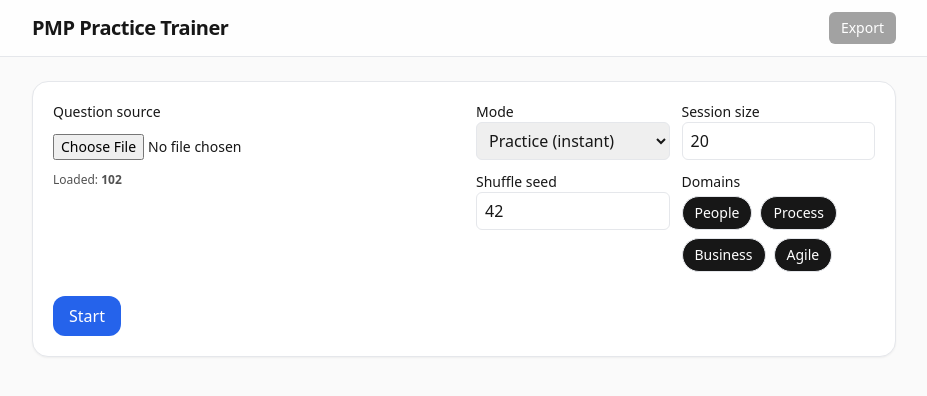
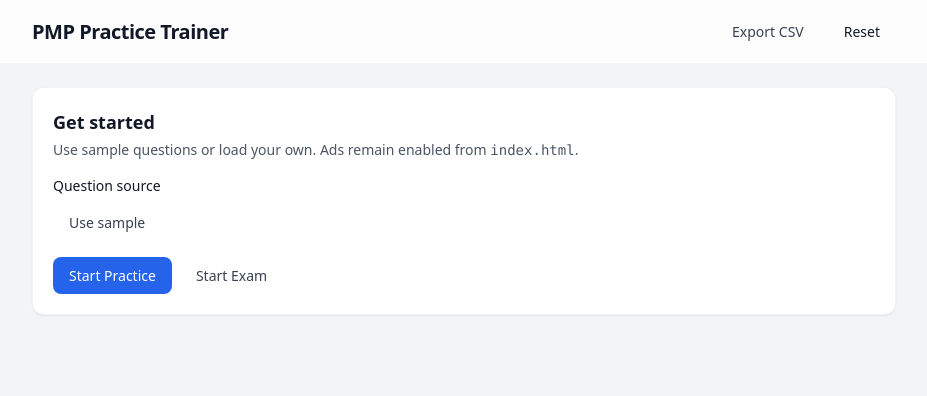
Before and after one commit to wyattzacher/projectcoach-trainer, a React (Vite) app: page / in a window 1280 px wide. Shown: the top 396 px of the page, without its empty margins (176-1103 px from the left). Built offline with nearby package versions, Linux system fonts and the light colour scheme; the HTML template or start-up script is replaced by a standard one.

Commit message:
Update App.jsx

```diff
--- a/src/App.jsx
+++ b/src/App.jsx
@@ -1,314 +1,274 @@
-// @ts-nocheck
-import React, { useEffect, useMemo, useState } from "react";
+import React, { useEffect, useMemo, useRef, useState } from "react";
 
 /**
- * PMP Practice Trainer — Single file (no external utils)
- * This version is intentionally minimal to prove the build works.
- * After it deploys, we can layer features back.
+ * If you already have your own quiz data/logic, replace ONLY the places marked with
+ *  // TODO: hook into your existing logic
+ * and keep the JSX/styling.
  */
 
-/* ========== Utils (kept here) ========== */
-function shuffle(arr, seed) {
-  const a = [...arr];
-  let s = seed ?? Math.floor(Math.random() * 1e9);
-  const rand = () => { s ^= s << 13; s ^= s >>> 17; s ^= s << 5; return (s >>> 0) / 4294967296; };
-  for (let i = a.length - 1; i > 0; i--) {
-    const j = Math.floor(rand() * (i + 1));
-    [a[i], a[j]] = [a[j], a[i]];
-  }
-  return a;
-}
+// ---- Sample data (safe fallback). Replace with your loader/parsing if you have one. ----
+const SAMPLE_QUESTIONS = [
+  {
+    id: "q1",
+    question: "A project is behind schedule due to unexpected vendor delays. What should the PM do first?",
+    choices: [
+      "Crash the schedule by adding more resources immediately",
+      "Update the risk register and evaluate response options",
+      "Escalate to the sponsor for a decision",
+      "Re-baseline without consulting stakeholders",
+    ],
+    answerIndex: 1,
+    domain: "Risk",
+  },
+  {
+    id: "q2",
+    question: "Which artifact best tracks benefits realization after project closure?",
+    choices: [
+      "Stakeholder register",
+      "Benefits management plan",
+      "Project charter",
+      "Issue log",
+    ],
+    answerIndex: 1,
+    domain: "Business Value",
+  },
+];
 
-function toCSV(rows) {
-  return rows.map(r =>
-    r.map(cell =>
-      /[",\n]/.test(String(cell))
-        ? '"' + String(cell).replace(/"/g,'""') + '"'
-        : String(cell)
-    ).join(",")
-  ).join("\n");
-}
+// ---- Helpers ----
+function clamp(n, min, max) { return Math.max(min, Math.min(max, n)); }
 
-function download(filename, text) {
-  const blob = new Blob([text], { type: "text/csv;charset=utf-8;" });
-  const url = URL.createObjectURL(blob);
-  const a = document.createElement("a");
-  a.href = url; a.download = filename; a.click();
-  URL.revokeObjectURL(url);
-}
-
-function parseCSVStream(text) {
-  const rows = [], len = text.length; let i = 0, row = [], cur = "", inQ = false;
-  while (i < len) {
-    const ch = text[i];
-    if (ch === '"') { if (inQ && i+1 < len && text[i+1] === '"') { cur += '"'; i += 2; continue; } inQ = !inQ; i++; continue; }
-    if (!inQ && ch === ',') { row.push(cur); cur = ""; i++; continue; }
-    if (!inQ && (ch === '\n' || ch === '\r')) {
-      row.push(cur); cur = "";
-      if (row.length && row.some(c => c !== "")) rows.push(row);
-      row = [];
-      if (ch === '\r' && i + 1 < len && text[i+1] === '\n') i += 2; else i++;
-      continue;
-    }
-    cur += ch; i++;
-  }
-  if (cur.length > 0 || row.length > 0) { row.push(cur); if (row.length && row.some(c => c !== "")) rows.push(row); }
-  return rows;
-}
-
-function parseCSV(text) {
-  const table = parseCSVStream(text);
-  if (!table.length) return [];
-  const H = table[0].map(h => h.trim().toLowerCase());
-  const ix = n => H.indexOf(n);
-  const qi = ix("id"), di = ix("domain"), qq = ix("question"),
-        ai = ix("a"), bi = ix("b"), ci = ix("c"), dd = ix("d"),
-        co = ix("correct"), ex = ix("explanation"), rf = ix("reference");
-  const required = [di, qq, ai, bi, ci, dd, co];
-  if (required.some(i => i < 0)) return [];
-  const allowed = new Set(["People","Process","Business","Agile"]);
-  const toIdx = s => { const m={a:0,b:1,c:2,d:3}; const t=String(s).trim().toLowerCase(); if (t in m) return m[t]; if (/^[0-3]$/.test(t)) return Number(t); };
-  return table.slice(1).reduce((out,row,r) => {
-    if (!row || row.every(c => !c || !String(c).trim())) return out;
-    const ans = toIdx(row[co] || ""); const dom = (row[di] || "").trim();
-    if (ans === undefined || !allowed.has(dom)) return out;
-    out.push({
-      id: (qi >= 0 ? (row[qi] || "").trim() : "") || `U${r+1}`,
-      domain: dom,
-      question: (row[qq] || "").trim(),
-      choices: [(row[ai]||"").trim(), (row[bi]||"").trim(), (row[ci]||"").trim(), (row[dd]||"").trim()],
-      answerIndex: ans,
-      explanation: ex >= 0 ? (row[ex] || "") : "",
-      reference: rf >= 0 ? (row[rf] || "") : "",
-    });
-    return out;
-  }, []);
-}
-
-/* ========== App (UI) ========== */
-const DOMAINS = ["People","Process","Business","Agile"];
-function isV21(q){ return q && typeof q === "object" && ("item_type" in q || "correct_index" in q); }
-
-export default function App() {
-  const [allQuestions, setAllQuestions] = useState([]);
-  const [selectedDomains, setSelectedDomains] = useState({ People:true, Process:true, Business:true, Agile:true });
-  const [mode, setMode] = useState("practice");
-  const [sessionSize, setSessionSize] = useState(20);
-  const [seed, setSeed] = useState(42);
-
-  const [sessionQs, setSessionQs] = useState([]);
+function useQuizEngine(initial = SAMPLE_QUESTIONS) {
+  // TODO: hook into your existing parser/loader if you already load from CSV/XLSX
+  const [questions, setQuestions] = useState(initial);
   const [idx, setIdx] = useState(0);
   const [started, setStarted] = useState(false);
-  const [finished, setFinished] = useState(false);
+  const [mode, setMode] = useState(null); // "practice" | "exam"
+  const [answers, setAnswers] = useState({}); // id -> choiceIndex
+  const [eliminated, setEliminated] = useState({}); // id -> Set(choiceIndex)
 
-  const [eliminated, setEliminated] = useState({});
-  const [chosenHistory, setChosenHistory] = useState([]);
-  const [firstTryCorrect, setFirstTryCorrect] = useState(null);
-  const [results, setResults] = useState({});
-  const [flagged, setFlagged] = useState({});
-  const [questionStart, setQuestionStart] = useState(null);
-
-  useEffect(() => {
-    (async () => {
-      try {
-        const rj = await fetch("/questions.json", { cache: "no-store" });
-        if (rj.ok) {
-          const arr = await rj.json();
-          if (Array.isArray(arr) && arr.length) { setAllQuestions(arr); return; }
-        }
-      } catch {}
-      try {
-        const rc = await fetch("/questions.csv", { cache: "no-store" });
-        if (rc.ok) {
-          const txt = await rc.text();
-          const qs = parseCSV(txt);
-          if (qs.length) setAllQuestions(qs);
-        }
-      } catch {}
-    })();
-  }, []);
-
-  const filtered = useMemo(
-    () => allQuestions.filter(q => q && q.domain && selectedDomains[q.domain]),
-    [allQuestions, selectedDomains]
+  const current = questions[idx] ?? null;
+  const total = questions.length;
+  const correctCount = useMemo(
+    () =>
+      Object.entries(answers).reduce((acc, [qid, choiceIndex]) => {
+        const q = questions.find(q => q.id === qid);
+        return acc + (q && q.answerIndex === choiceIndex ? 1 : 0);
+      }, 0),
+    [answers, questions]
   );
 
-  function startSession() {
-    const pool = shuffle(filtered, seed);
-    const pick = pool.slice(0, Math.min(sessionSize, pool.length));
-    setSessionQs(pick);
+  const progressPercent = total ? Math.round(((idx + 1) / total) * 100) : 0;
+
+  function startPractice() {
+    setMode("practice");
+    setStarted(true);
+  }
+  function startExam() {
+    setMode("exam");
+    setStarted(true);
+  }
+  function resetAll() {
+    setMode(null);
+    setStarted(false);
     setIdx(0);
-    setStarted(true);
-    setFinished(false);
-    setResults({});
+    setAnswers({});
     setEliminated({});
-    setChosenHistory([]);
-    setFirstTryCorrect(null);
-    setQuestionStart(Date.now());
   }
 
-  const q = sessionQs[idx];
-  const progressPct = started ? Math.round((idx / Math.max(1, sessionQs.length)) * 100) : 0;
-  const correctIndex = (question) => isV21(question) ? (question.correct_index ?? 0) : question.answerIndex;
-
-  function recordResult(isCorrect) {
-    if (!q) return;
-    const tries = Math.max(1, chosenHistory.length || 1);
-    setResults(prev => ({
-      ...prev,
-      [q.id]: { id: q.id, firstTryCorrect: !!(isCorrect && tries === 1), tries, timeMs: questionStart ? Date.now() - questionStart : 0, chosenHistory: [...chosenHistory] }
-    }));
+  function toggleEliminate(choiceIndex) {
+    if (!current) return;
+    setEliminated(prev => {
+      const set = new Set(prev[current.id] || []);
+      if (set.has(choiceIndex)) set.delete(choiceIndex);
+      else set.add(choiceIndex);
+      return { ...prev, [current.id]: Array.from(set) };
+    });
   }
 
-  function onChoice(choiceIdx) {
-    const correct = correctIndex(q);
-    if (mode === "practice") {
-      if (choiceIdx === correct) {
-        setChosenHistory(prev => [...prev, choiceIdx]);
-        recordResult(true);
-        setFirstTryCorrect(chosenHistory.length === 0);
-        setTimeout(nextQuestion, 220);
-      } else {
-        setEliminated(prev => ({ ...prev, [choiceIdx]: true }));
-        setChosenHistory(prev => [...prev, choiceIdx]);
-        setFirstTryCorrect(false);
-      }
-    } else {
-      setChosenHistory([choiceIdx]);
-      recordResult(choiceIdx === correct);
-      nextQuestion();
+  function choose(choiceIndex) {
+    if (!current) return;
+    setAnswers(a => ({ ...a, [current.id]: choiceIndex }));
+    if (mode === "exam") {
+      // auto-advance on exam mode if not last
+      setTimeout(() => {
+        setIdx(i => clamp(i + 1, 0, total - 1));
+      }, 150);
     }
   }
 
-  function nextQuestion() {
-    const atEnd = idx + 1 >= sessionQs.length;
-    if (atEnd) { setStarted(false); setFinished(true); return; }
-    setIdx(i => i + 1);
-    setEliminated({});
-    setChosenHistory([]);
-    setFirstTryCorrect(null);
-    setQuestionStart(Date.now());
+  function next() { setIdx(i => clamp(i + 1, 0, total - 1)); }
+  function prev() { setIdx(i => clamp(i - 1, 0, total - 1)); }
+
+  function exportCSV() {
+    // TODO: if you already had an exportSummary, call that instead
+    const header = ["Question", "Chosen", "Correct", "IsCorrect", "Domain"];
+    const rows = questions.map(q => {
+      const chosen = answers[q.id] ?? "";
+      const chosenText = chosen !== "" ? q.choices[chosen] : "";
+      const correctText = q.choices[q.answerIndex];
+      const isCorrect = chosen !== "" ? (chosen === q.answerIndex ? "Yes" : "No") : "";
+      return [q.question, chosenText, correctText, isCorrect, q.domain ?? ""];
+    });
+    const csv = [header, ...rows]
+      .map(r => r.map(cell => `"${String(cell).replace(/"/g, '""')}"`).join(","))
+      .join("\n");
+    const blob = new Blob([csv], { type: "text/csv;charset=utf-8" });
+    const url = URL.createObjectURL(blob);
+    const a = document.createElement("a");
+    a.href = url;
+    a.download = "pmp_practice_export.csv";
+    a.click();
+    URL.revokeObjectURL(url);
   }
 
-  function toggleFlag() { if (!q) return; setFlagged(prev => ({ ...prev, [q.id]: !prev[q.id] })); }
+  return {
+    state: {
+      started, mode, current, idx, total, answers, eliminated,
+      correctCount, progressPercent, questions
+    },
+    actions: {
+      startPractice, startExam, resetAll, toggleEliminate, choose, next, prev, exportCSV
+    }
+  };
+}
 
-  function exportSummary() {
-    const rows = [["id","domain","first_try_correct","tries","time_ms","chosen","question","correct","explanation"]];
-    sessionQs.forEach((question) => {
-      const r = results[question.id];
-      const stem = isV21(question) ? (question.question || question.prompt || "") : question.question;
-      const cIdx = correctIndex(question);
-      const correct = question?.choices?.[cIdx] ?? "";
-      rows.push([question.id, question.domain || "", r ? String(r.firstTryCorrect) : "", r ? String(r.tries) : "", r ? String(r.timeMs) : "", r ? r.chosenHistory.join("|") : "", stem || "", correct || "", question.explanation || ""]);
-    });
-    download(`pmp_session_${new Date().toISOString().slice(0,10)}.csv`, toCSV(rows));
-  }
+export default function App() {
+  const { state, actions } = useQuizEngine();
+  const { started, mode, current, idx, total, answers, eliminated, correctCount, progressPercent } = state;
+
+  // Keep any AdSense tags in index.html; this component doesn’t touch them.
+  const percent = progressPercent;
 
   return (
-    <div className="min-h-screen bg-neutral-50 text-neutral-900">
-      <header className="sticky top-0 z-10 border-b bg-white/80 backdrop-blur">
+    <div className="min-h-screen bg-gray-100 text-gray-900">
+      {/* Top bar */}
+      <header className="sticky top-0 z-10 border-b bg-white/80 backdrop-blur glass">
         <div className="mx-auto max-w-4xl px-4 py-3 flex items-center justify-between">
           <h1 className="text-xl font-semibold tracking-tight">PMP Practice Trainer</h1>
-          <button onClick={exportSummary} className="text-sm px-3 py-1.5 rounded-md bg-neutral-900 text-white hover:opacity-90 disabled:opacity-40" disabled={!finished && !started}>Export</button>
+          <div className="flex items-center gap-2">
+            <button className="btn-ghost btn" onClick={actions.exportCSV}>Export CSV</button>
+            <button className="btn btn-danger" onClick={actions.resetAll} title="Reset">Reset</button>
+          </div>
         </div>
-        {started && (<div className="h-1 w-full bg-neutral-200"><div className="h-1 bg-blue-600 transition-all" style={{ width: `${Math.max(1, progressPct)}%` }} /></div>)}
       </header>
 
+      {/* Main */}
       <main className="mx-auto max-w-4xl px-4 py-6">
-        {!started && !finished && (
-          <section className="rounded-2xl border bg-white p-5 shadow-sm">
-            <div className="grid md:grid-cols-2 gap-6">
-              <div className="space-y-3">
-                <label className="block text-sm font-medium">Question source</label>
-                <input type="file" accept=".csv,.json" onChange={(e) => {
-                  const f = e.target.files?.[0]; if (!f) return;
-                  const reader = new FileReader();
-                  reader.onload = () => {
-                    try {
-                      const text = String(reader.result || "");
-                      if (f.name.toLowerCase().endsWith(".json")) {
-                        const arr = JSON.parse(text); if (Array.isArray(arr)) setAllQuestions(arr);
-                      } else {
-                        const qs = parseCSV(text); if (qs.length) setAllQuestions(qs);
-                      }
-                    } catch {
-                      alert("Could not parse file.");
-                    }
-                  };
-                  reader.readAsText(f);
-                }} className="block w-full text-sm" />
-                <div className="text-xs text-neutral-600">Loaded: <strong>{allQuestions.length}</strong></div>
-              </div>
-              <div className="grid grid-cols-2 gap-3">
-                <div>
-                  <label className="block text-sm font-medium">Mode</label>
-                  <select value={mode} onChange={e=>setMode(e.target.value)} className="w-full border rounded-md px-2 py-1.5">
-                    <option value="practice">Practice (instant)</option>
-                    <option value="exam">Exam (review at end)</option>
-                  </select>
-                </div>
-                <div>
-                  <label className="block text-sm font-medium">Session size</label>
-                  <input type="number" value={sessionSize} min={10} max={allQuestions.length || 9999} onChange={e=>setSessionSize(Number(e.target.value))} className="w-full border rounded-md px-2 py-1.5" />
-                </div>
-                <div>
-                  <label className="block text-sm font-medium">Shuffle seed</label>
-                  <input type="number" value={seed} onChange={e=>setSeed(Number(e.target.value))} className="w-full border rounded-md px-2 py-1.5" />
-                </div>
-                <div>
-                  <label className="block text-sm font-medium">Domains</label>
-                  <div className="flex flex-wrap gap-2 mt-1">
-                    {DOMAINS.map(d => (
-                      <button key={d} onClick={()=>setSelectedDomains(s => ({ ...s, [d]: !s[d] }))} className={`px-3 py-1.5 rounded-full border text-sm ${selectedDomains[d] ? "bg-neutral-900 text-white" : "bg-white"}`}>{d}</button>
-                    ))}
-                  </div>
-                </div>
+        {/* Intro / Controls */}
+        {!started && (
+          <section className="card p-5">
+            <h2 className="text-lg font-semibold">Get started</h2>
+            <p className="text-sm text-gray-600 mt-1">
+              Use sample questions or load your own. Ads remain enabled from <code>index.html</code>.
+            </p>
+
+            {/* TODO: hook your own file upload/parse if you have it */}
+            <div className="mt-4">
+              <label className="block text-sm font-medium">Question source</label>
+              <div className="mt-2 flex flex-wrap gap-2">
+                <button className="btn btn-ghost">Use sample</button>
+                {/* <input type="file" className="hidden" /> */}
               </div>
             </div>
-            <div className="mt-6"><button onClick={startSession} className="px-4 py-2 rounded-xl bg-blue-600 text-white hover:opacity-90 disabled:opacity-40" disabled={filtered.length === 0}>Start</button></div>
-          </section>
-        )}
 
-        {started && q && (
-          <section className="rounded-2xl border bg-white p-6 shadow-sm">
-            <div className="flex items-center justify-between text-sm text-neutral-600 mb-4">
-              <div>Q <strong>{idx + 1}</strong> / {sessionQs.length} • <strong>{q.domain}</strong></div>
-              <div>First-try correct: <strong>{Object.values(results).filter(r=>r.firstTryCorrect).length}</strong></div>
-            </div>
-
-            <h2 className="text-xl font-semibold mb-5 leading-snug">{isV21(q) ? (q.question || q.prompt) : q.question}</h2>
-
-            <div className="grid gap-3">
-              {(q.choices || []).map((opt, i) => (
-                <button key={i} onClick={() => onChoice(i)} disabled={!!eliminated[i]} className={`text-left border rounded-xl px-4 py-3 hover:bg-neutral-50 transition ${eliminated[i] ? "opacity-50 line-through" : ""}`}>
-                  <span className="font-semibold mr-2">{String.fromCharCode(65 + i)}.</span>{opt}
-                </button>
-              ))}
-            </div>
-
-            {mode === "practice" && firstTryCorrect === false && (
-              <div className="mt-4 p-3 rounded-md bg-red-50 border border-red-200 text-red-800">Not quite. Try another option.</div>
-            )}
-            {mode === "practice" && firstTryCorrect === true && (
-              <div className="mt-4 p-3 rounded-md bg-green-50 border border-green-200 text-green-800">
-                Correct. {q.explanation ? <span className="text-neutral-800"> {q.explanation}</span> : null}
-              </div>
-            )}
-
-            <div className="mt-6 flex items-center gap-3">
-              <button onClick={toggleFlag} className="px-3 py-1.5 rounded-md border">{flagged[q.id] ? "Unflag" : "Flag for review"}</button>
-              <button onClick={nextQuestion} className="px-3 py-1.5 rounded-md border">Next</button>
+            <div className="mt-4 flex flex-wrap gap-2">
+              <button className="btn btn-primary" onClick={actions.startPractice}>Start Practice</button>
+              <button className="btn btn-ghost" onClick={actions.startExam}>Start Exam</button>
             </div>
           </section>
         )}
 
-        {finished && (
-          <section className="rounded-2xl border bg-white p-6 shadow-sm">
-            <h2 className="text-xl font-semibold mb-3">Session summary</h2>
-            <div className="grid md:grid-cols-3 gap-4 mb-6">
-              <Stat label="Questions" value={String(sessionQs.length)} />
-              <Stat label="First-try correct" value={String(Object.values(results).filter(r => r.firstTryCorrect).length)} />
-              <Stat label="Accuracy (first try)" value={sessionQs.length ? `${Math.round((Object.values(results).filter(r=>r.firstTryCorrect).length / sessionQs.length) * 100)}%` : "0%"} />
+        {/* Progress */}
+        {started && (
+          <div className="mt-6">
+            <div className="flex items-center justify-between text-sm text-gray-600 mb-2">
+              <span>Question {Math.min(idx + 1, total)} of {total || "—"}</span>
+              <span>{correctCount} correct</span>
+            </div>
+            <div className="progress-wrap">
+              <div className="progress-bar" style={{ width: `${percent}%` }} />
+            </div>
+          </div>
+        )}
+
+        {/* Question Card */}
+        {started && current && (
+          <section className="card p-5 mt-6">
+            <div className="flex items-start justify-between gap-4">
+              <h2 className="text-base sm:text-lg font-semibold leading-snug">{current.question}</h2>
+              {current.domain && (
+                <span className="inline-flex items-center rounded-full bg-blue-50 text-blue-700 text-xs font-medium px-2 py-1 border border-blue-200">
+                  {current.domain}
+                </span>
+              )}
+            </div>
+
+            <div className="mt-4 grid gap-2">
+              {current.choices.map((c, i) => {
+                const chosen = answers[current.id];
+                const isEliminated = (eliminated[current.id] || []).includes(i);
+                const isChosen = chosen === i;
+                const isCorrect = chosen !== undefined && i === current.answerIndex;
+                const wasChosenWrong = chosen !== undefined && isChosen && i !== current.answerIndex;
+
+                return (
+                  <div
+                    key={i}
+                    className={[
+                      "choice",
+                      isEliminated ? "choice--disabled" : "",
+                      isCorrect ? "choice--correct" : "",
+                      wasChosenWrong ? "choice--wrong" : ""
+                    ].join(" ").trim()}
+                  >
+                    <button
+                      className="btn btn-ghost px-2 py-1"
+                      title={isEliminated ? "Restore choice" : "Eliminate choice"}
+                      onClick={() => actions.toggleEliminate(i)}
+                    >
+                      {isEliminated ? "↺" : "✕"}
+                    </button>
+                    <button
+                      className="flex-1 text-left"
+                      onClick={() => actions.choose(i)}
+                      disabled={isEliminated}
+                    >
+                      <span className="font-medium mr-2">{String.fromCharCode(65 + i)}.</span>
+                      <span>{c}</span>
+                    </button>
+                  </div>
+                );
+              })}
+            </div>
+
+            <div className="mt-5 flex items-center justify-between">
+              <div className="text-sm text-gray-600">
+                {mode === "practice" && answers[current.id] !== undefined && (
+                  <span>
+                    {answers[current.id] === current.answerIndex ? (
+                      <span className="text-green-600 font-medium">Correct</span>
+                    ) : (
+                      <span className="text-red-600 font-medium">Incorrect</span>
+                    )}
+                  </span>
+                )}
+              </div>
+              <div className="flex gap-2">
+                <button className="btn btn-ghost" onClick={actions.prev} disabled={idx === 0}>Previous</button>
+                <button className="btn btn-primary" onClick={actions.next} disabled={idx >= total - 1}>Next</button>
+              </div>
+            </div>
+          </section>
+        )}
+
+        {/* Empty state when out of questions */}
+        {started && !current && (
+          <section className="card p-5 mt-6 text-center">
+            <h3 className="text-lg font-semibold">All done!</h3>
+            <p className="text-gray-600 mt-1">You answered {correctCount} out of {total} correctly.</p>
+            <div className="mt-4 flex justify-center gap-2">
+              <button className="btn btn-primary" onClick={actions.exportCSV}>Export CSV</button>
+              <button className="btn btn-ghost" onClick={actions.resetAll}>Restart</button>
             </div>
           </section>
         )}
@@ -316,12 +276,3 @@ export default function App() {
     </div>
   );
 }
-
-function Stat({ label, value }) {
-  return (
-    <div className="p-4 rounded-xl border bg-neutral-50">
-      <div className="text-xs text-neutral-600">{label}</div>
-      <div className="text-2xl font-bold">{value}</div>
-    </div>
-  );
-}
```
